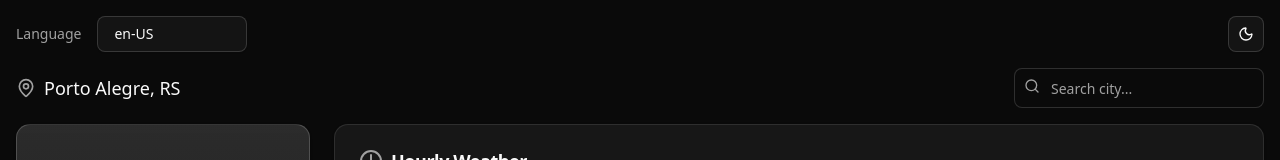
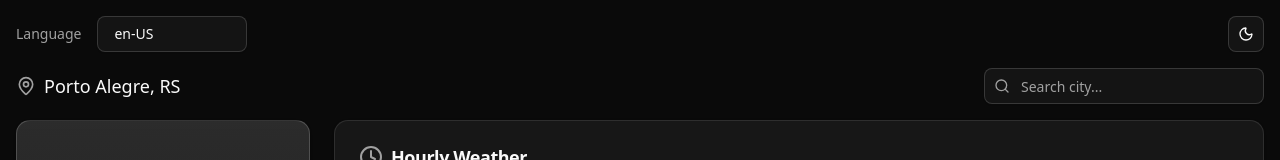
Before and after one commit to rodrigues-heric/weather-report, a React (Vite) app in the folder weather-report/: page / in a window 1280 px wide. Shown: the top 160 px of the page. Built offline with nearby package versions, Linux system fonts and the light colour scheme.

Commit message:
Feat: adding city serach API

```diff
--- /dev/null
+++ b/weather-report/src/components/city-search.tsx
@@ -0,0 +1,114 @@
+import React, { useState } from 'react';
+import { Search, Loader2, MapPin } from 'lucide-react';
+import { useCitySearch, type City } from '@/components/hooks/use-city-search';
+
+import { Input } from '@/components/ui/input';
+import { Button } from '@/components/ui/button';
+import { Card } from '@/components/ui/card';
+import {
+  Dialog,
+  DialogContent,
+  DialogDescription,
+  DialogFooter,
+  DialogHeader,
+  DialogTitle,
+} from '@/components/ui/dialog';
+import { useTranslation } from 'react-i18next';
+
+export function CitySearch() {
+  const { t } = useTranslation();
+  const [isDialogOpen, setIsDialogOpen] = useState<boolean>(false);
+
+  const { query, setQuery, suggestions, isLoading, clearSuggestions } =
+    useCitySearch();
+
+  const showSuggestions = suggestions.length > 0;
+
+  const handleValidation = () => {
+    const exactMatch = suggestions.find(
+      city => city.name.toLowerCase() === query.toLowerCase()
+    );
+
+    if (query.length < 3 || (!exactMatch && suggestions.length === 0)) {
+      setIsDialogOpen(true);
+    } else if (suggestions.length > 0 && !exactMatch) {
+      setIsDialogOpen(true);
+    } else {
+      clearSuggestions();
+      console.log('Cidade Válida Selecionada:', query);
+    }
+  };
+
+  const handleKeyDown = (e: React.KeyboardEvent<HTMLInputElement>) => {
+    if (e.key === 'Enter') {
+      e.preventDefault();
+      handleValidation();
+    }
+  };
+
+  const handleSelectCity = (city: City) => {
+    setQuery(`${city.name}, ${city.country}`);
+    clearSuggestions();
+  };
+
+  return (
+    <div className='relative mx-auto w-full max-w-md space-y-2'>
+      <div className='relative'>
+        <Search className='text-muted-foreground absolute top-2.5 left-2.5 h-4 w-4' />
+        <Input
+          type='text'
+          placeholder={t('search.placeholder')}
+          className='pr-10 pl-9'
+          value={query}
+          onChange={e => setQuery(e.target.value)}
+          onKeyDown={handleKeyDown}
+        />
+        {isLoading && (
+          <div className='absolute top-3 right-3'>
+            <Loader2 className='text-muted-foreground h-4 w-4 animate-spin' />
+          </div>
+        )}
+      </div>
+
+      {showSuggestions && (
+        <Card className='animate-in fade-in-0 zoom-in-95 absolute top-full right-0 left-0 z-50 mt-1.5 max-h-60 overflow-y-auto shadow-lg'>
+          <ul className='px-1'>
+            {suggestions.map(city => (
+              <li
+                key={city.id}
+                onClick={() => handleSelectCity(city)}
+                className='hover:bg-accent hover:text-accent-foreground flex cursor-pointer items-center gap-2 rounded-md px-3 py-2 text-sm transition-colors'
+              >
+                <MapPin className='text-muted-foreground h-4 w-4' />
+                <div className='flex flex-col'>
+                  <span className='font-medium'>{city.name}</span>
+                  <span className='text-muted-foreground text-xs'>
+                    {city.admin1 ? `${city.admin1}, ` : ''}
+                    {city.country}
+                  </span>
+                </div>
+              </li>
+            ))}
+          </ul>
+        </Card>
+      )}
+
+      <Dialog open={isDialogOpen} onOpenChange={setIsDialogOpen}>
+        <DialogContent>
+          <DialogHeader>
+            <DialogTitle>{t('search.notFoundTitle')}</DialogTitle>
+            <DialogDescription>
+              {t('search.notFoundDescription')} <strong>"{query}"</strong>.{' '}
+              {t('search.checkSpelling')}
+            </DialogDescription>
+          </DialogHeader>
+          <DialogFooter>
+            <Button variant='secondary' onClick={() => setIsDialogOpen(false)}>
+              {t('search.ok')}
+            </Button>
+          </DialogFooter>
+        </DialogContent>
+      </Dialog>
+    </div>
+  );
+}
--- /dev/null
+++ b/weather-report/src/components/hooks/use-city-search.ts
@@ -0,0 +1,76 @@
+import { useState, useEffect } from 'react';
+import { useTranslation } from 'react-i18next';
+
+export interface City {
+  id: number;
+  name: string;
+  country: string;
+  admin1?: string; // Estado/Região
+  latitude: number;
+  longitude: number;
+}
+
+interface GeocodingResponse {
+  results?: City[];
+}
+
+function useDebounce<T>(value: T, delay: number): T {
+  const [debouncedValue, setDebouncedValue] = useState<T>(value);
+
+  useEffect(() => {
+    const handler = setTimeout(() => {
+      setDebouncedValue(value);
+    }, delay);
+    return () => clearTimeout(handler);
+  }, [value, delay]);
+
+  return debouncedValue;
+}
+
+export function useCitySearch(initialQuery: string = '') {
+  const [query, setQuery] = useState<string>(initialQuery);
+  const [suggestions, setSuggestions] = useState<City[]>([]);
+  const [isLoading, setIsLoading] = useState<boolean>(false);
+
+  const debouncedQuery = useDebounce<string>(query, 500);
+  const { i18n } = useTranslation();
+  const currentLanguage = i18n.language == 'pt-BR' ? 'pt' : 'en';
+
+  useEffect(() => {
+    if (debouncedQuery.length < 3) {
+      setSuggestions([]);
+      return;
+    }
+
+    const fetchCities = async () => {
+      setIsLoading(true);
+      try {
+        const apiURL = `https://geocoding-api.open-meteo.com/v1/search?name=${encodeURIComponent(debouncedQuery)}&count=5&language=${currentLanguage}&format=json`;
+        const response = await fetch(apiURL);
+
+        if (!response.ok) {
+          throw new Error(`Erro de rede: ${response.status}`);
+        }
+
+        const data: GeocodingResponse = await response.json();
+
+        setSuggestions(data.results || []);
+      } catch (error) {
+        console.error('Erro ao buscar cidades:', error);
+        setSuggestions([]);
+      } finally {
+        setIsLoading(false);
+      }
+    };
+
+    fetchCities();
+  }, [debouncedQuery]);
+
+  return {
+    query,
+    setQuery,
+    suggestions,
+    isLoading,
+    clearSuggestions: () => setSuggestions([]),
+  };
+}
--- a/weather-report/src/components/ui/button.tsx
+++ b/weather-report/src/components/ui/button.tsx
@@ -38,8 +38,8 @@ const buttonVariants = cva(
 
 function Button({
   className,
-  variant,
-  size,
+  variant = "default",
+  size = "default",
   asChild = false,
   ...props
 }: React.ComponentProps<"button"> &
@@ -51,6 +51,8 @@ function Button({
   return (
     <Comp
       data-slot="button"
+      data-variant={variant}
+      data-size={size}
       className={cn(buttonVariants({ variant, size, className }))}
       {...props}
     />
--- a/weather-report/src/components/ui/card.tsx
+++ b/weather-report/src/components/ui/card.tsx
@@ -7,7 +7,7 @@ function Card({ className, ...props }: React.ComponentProps<'div'>) {
     <div
       data-slot='card'
       className={cn(
-        'bg-card text-card-foreground flex flex-col gap-6 rounded-xl border py-6 shadow-sm',
+        'bg-card text-card-foreground flex flex-col gap-6 rounded-xl border py-1 shadow-sm',
         className
       )}
       {...props}
--- a/weather-report/src/components/ui/dialog.tsx
+++ b/weather-report/src/components/ui/dialog.tsx
@@ -58,7 +58,7 @@ function DialogContent({
       <DialogPrimitive.Content
         data-slot="dialog-content"
         className={cn(
-          "bg-background data-[state=open]:animate-in data-[state=closed]:animate-out data-[state=closed]:fade-out-0 data-[state=open]:fade-in-0 data-[state=closed]:zoom-out-95 data-[state=open]:zoom-in-95 fixed top-[50%] left-[50%] z-50 grid w-full max-w-[calc(100%-2rem)] translate-x-[-50%] translate-y-[-50%] gap-4 rounded-lg border p-6 shadow-lg duration-200 sm:max-w-lg",
+          "bg-background data-[state=open]:animate-in data-[state=closed]:animate-out data-[state=closed]:fade-out-0 data-[state=open]:fade-in-0 data-[state=closed]:zoom-out-95 data-[state=open]:zoom-in-95 fixed top-[50%] left-[50%] z-50 grid w-full max-w-[calc(100%-2rem)] translate-x-[-50%] translate-y-[-50%] gap-4 rounded-lg border p-6 shadow-lg duration-200 outline-none sm:max-w-lg",
           className
         )}
         {...props}
--- a/weather-report/src/components/weather-header.tsx
+++ b/weather-report/src/components/weather-header.tsx
@@ -1,5 +1,5 @@
-import { MapPin, Search } from 'lucide-react';
-import { useTranslation } from 'react-i18next';
+import { MapPin } from 'lucide-react';
+import { CitySearch } from './city-search';
 
 // MOCK
 const currentData = {
@@ -23,8 +23,6 @@ const currentData = {
 };
 
 export function WeatherHeader() {
-  const { t } = useTranslation();
-
   return (
     <header className='flex items-center justify-between pb-2'>
       <div className='text-muted-foreground flex items-center gap-2'>
@@ -36,12 +34,7 @@ export function WeatherHeader() {
 
       <div className='flex items-center gap-4'>
         <div className='relative hidden md:block'>
-          <Search className='text-muted-foreground absolute top-2.5 left-2.5 h-4 w-4' />
-          <input
-            type='text'
-            placeholder={t('search.placeholder')}
-            className='border-input bg-background ring-offset-background placeholder:text-muted-foreground focus-visible:ring-ring h-10 w-[250px] rounded-md border px-3 py-2 pl-9 text-sm focus-visible:ring-2 focus-visible:outline-none'
-          />
+          <CitySearch />
         </div>
       </div>
     </header>
--- a/weather-report/src/locales/en/translation.json
+++ b/weather-report/src/locales/en/translation.json
@@ -46,7 +46,11 @@
     "system": "System"
   },
   "search": {
-    "placeholder": "Search city..."
+    "placeholder": "Search city...",
+    "notFoundTitle": "City not found",
+    "notFoundDescription": "We couldn't locate",
+    "checkSpelling": "Please check the spelling or select a city from the list.",
+    "ok": "OK"
   },
   "weather": {
     "hourlyWeather": "Hourly Weather",
--- a/weather-report/src/locales/pt-BR/translation.json
+++ b/weather-report/src/locales/pt-BR/translation.json
@@ -46,7 +46,11 @@
     "system": "Sistema"
   },
   "search": {
-    "placeholder": "Buscar cidade..."
+    "placeholder": "Buscar cidade...",
+    "notFoundTitle": "Cidade não encontrada",
+    "notFoundDescription": "Não conseguimos localizar",
+    "checkSpelling": "Por favor, verifique a ortografia ou selecione uma cidade da lista.",
+    "ok": "Entendi"
   },
   "weather": {
     "hourlyWeather": "Previsão por Hora",
```
